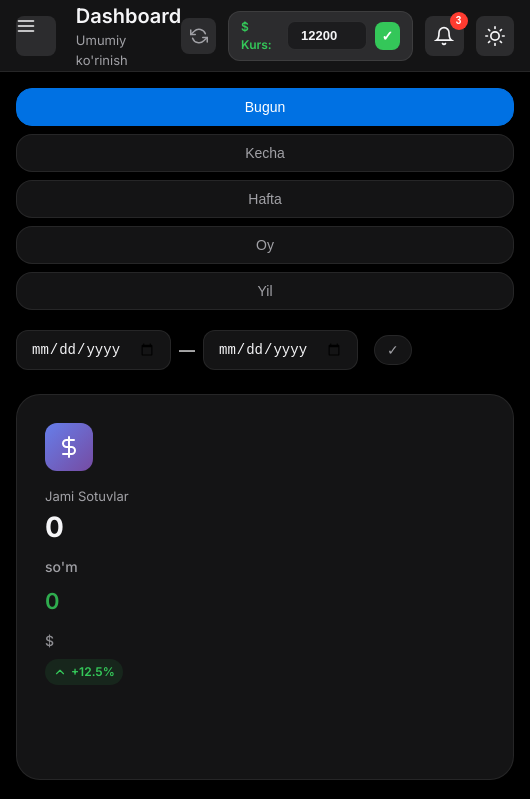
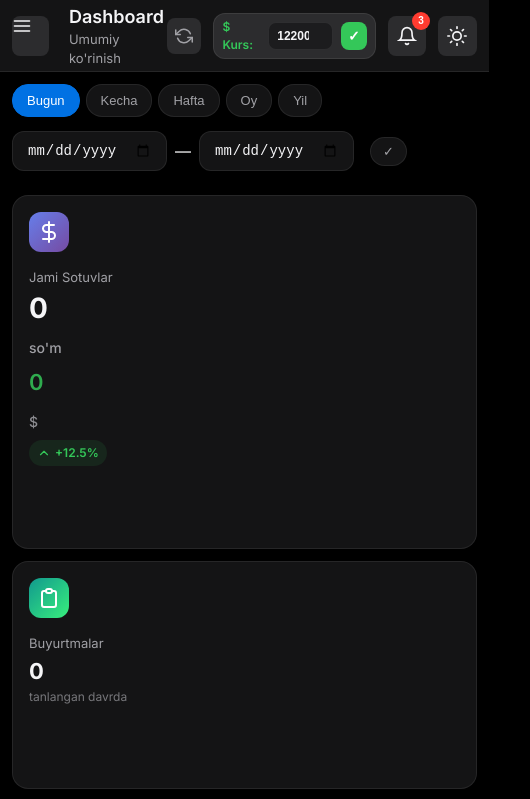
Before and after one commit to uzhanitsoft/sd-analitika, a website: page index.html in a window 390 px wide. Shown: the top 799 px of the page, 530 px wide, since content can reach past the window. Drawn offline with nearby package versions, Linux system fonts and the light colour scheme; no server answers; a web font is replaced by a local one.

Commit message:
Add files via upload

```diff
--- a/styles-additional.css
+++ b/styles-additional.css
@@ -656,13 +656,30 @@ tbody tr:hover {
     color: var(--text-primary);
 }
 
+@media (max-width: 1400px) {
+    .stats-grid {
+        grid-template-columns: repeat(3, 1fr) !important;
+        gap: 16px;
+    }
+}
+
 @media (max-width: 1200px) {
     .stats-grid {
-        grid-template-columns: repeat(2, 1fr);
+        grid-template-columns: repeat(2, 1fr) !important;
+        gap: 16px;
     }
 
     .charts-section {
         grid-template-columns: 1fr;
+    }
+
+    .stat-value {
+        font-size: 26px;
+    }
+
+    .stat-card {
+        padding: 20px;
+        min-height: 150px;
     }
 }
 
@@ -686,19 +703,32 @@ tbody tr:hover {
     .tables-section {
         grid-template-columns: 1fr;
     }
+
+    .debt-cards-container {
+        grid-template-columns: 1fr !important;
+    }
+
+    .debt-grid {
+        grid-template-columns: repeat(2, 1fr) !important;
+    }
+
+    .agents-grid {
+        grid-template-columns: repeat(2, 1fr) !important;
+    }
 }
 
 @media (max-width: 768px) {
     .header {
-        padding: 0 16px;
+        padding: 0 12px;
     }
 
     .dashboard-content {
-        padding: 16px;
+        padding: 12px;
     }
 
     .stats-grid {
-        grid-template-columns: 1fr;
+        grid-template-columns: 1fr !important;
+        gap: 12px;
     }
 
     .search-box {
@@ -706,21 +736,63 @@ tbody tr:hover {
     }
 
     .date-filter {
-        flex-direction: column;
-        align-items: stretch;
+        flex-direction: row;
+        flex-wrap: wrap;
+        align-items: center;
+        gap: 6px;
+    }
+
+    .date-filter .filter-btn {
+        padding: 8px 14px;
+        font-size: 13px;
     }
 
     .date-range {
         margin-left: 0;
-        margin-top: 12px;
+        margin-top: 8px;
+        width: 100%;
     }
 
     .page-title h1 {
-        font-size: 20px;
+        font-size: 18px;
     }
 
     .stat-value {
-        font-size: 24px;
+        font-size: 22px;
+    }
+
+    .stat-card {
+        padding: 16px;
+        min-height: auto;
+        border-radius: 16px;
+    }
+
+    .stat-icon {
+        width: 40px;
+        height: 40px;
+    }
+
+    .debt-grid {
+        grid-template-columns: 1fr !important;
+    }
+
+    .agents-grid {
+        grid-template-columns: 1fr !important;
+    }
+
+    .section-header {
+        flex-direction: column;
+        align-items: flex-start !important;
+        gap: 10px;
+    }
+
+    .usd-rate-box {
+        padding: 4px 8px;
+    }
+
+    .usd-rate-box input {
+        width: 65px;
+        font-size: 12px;
     }
 }
 
@@ -838,6 +910,10 @@ tbody tr:hover {
     font-weight: 600;
     color: var(--text-secondary);
     text-transform: uppercase;
+    position: sticky;
+    top: 0;
+    z-index: 10;
+    background-color: #1a1d23;
 }
 
 .data-table td {
@@ -1076,6 +1152,16 @@ tbody tr:hover {
 .stat-card-wide {
     grid-column: span 1;
     min-width: 280px;
+}
+
+@media (min-width: 992px) {
+    .stats-grid {
+        grid-template-columns: repeat(3, 1fr) !important;
+    }
+
+    .stat-card-wide {
+        grid-column: span 1;
+    }
 }
 
 .dual-currency {
@@ -1667,15 +1753,9 @@ tbody tr:hover {
     }
 }
 
-/* Stat card wide - spans 2 columns */
+/* Stat card wide - spans full width on mobile */
 .stat-card.stat-card-wide {
     grid-column: span 1;
-}
-
-@media (min-width: 992px) {
-    .stat-card.stat-card-wide {
-        grid-column: span 1;
-    }
 }
 
 /* ============================================
@@ -1803,9 +1883,10 @@ tbody tr:hover {
     color: var(--text-secondary);
     text-transform: uppercase;
     letter-spacing: 0.5px;
-    background: rgba(255, 255, 255, 0.02);
+    background-color: #1a1d23;
     position: sticky;
     top: 0;
+    z-index: 10;
 }
 
 .data-table td {
--- a/styles.css
+++ b/styles.css
@@ -483,8 +483,8 @@ body {
 
 .stats-grid {
     display: grid;
-    grid-template-columns: repeat(auto-fit, minmax(260px, 1fr));
-    gap: 24px;
+    grid-template-columns: repeat(auto-fit, minmax(220px, 1fr));
+    gap: 20px;
     margin-bottom: 32px;
 }
 
```
